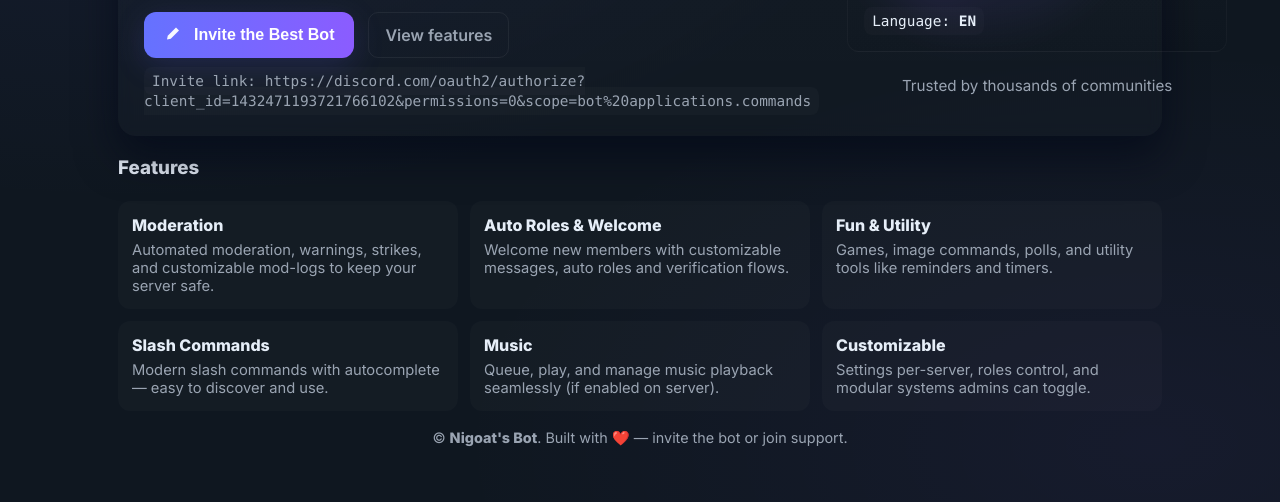
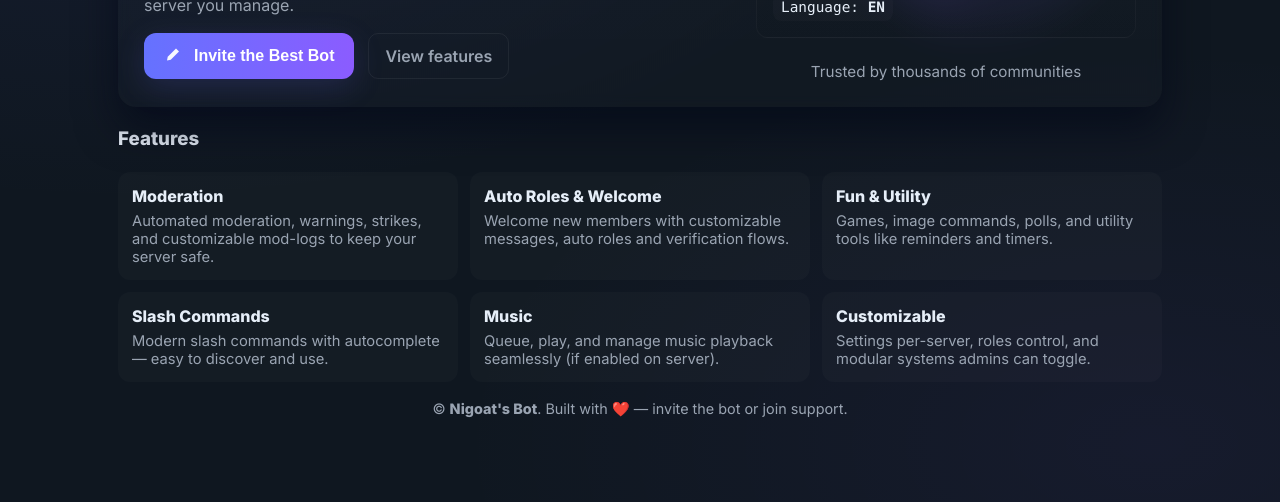
Before and after one commit to Nigoat123abc/nigoatsite, a plain HTML site: page index.html in a window 1280 px wide. Shown: the part 316-818 px from the top of the page. Drawn offline with Linux system fonts and the light colour scheme.

Commit message:
Remove invite link from hero section
Removed invite link display from the hero section.

```diff
--- a/index.html
+++ b/index.html
@@ -120,7 +120,6 @@
           <a class="secondary" id="docsBtn" href="#" onclick="scrollToFeatures()">View features</a>
         </div>
 
-        <div style="margin-top:12px;color:var(--muted)"><span class="monosmall" id="inviteSample">Invite link: &nbsp;—</span></div>
       </div>
 
       <aside class="hero-right" aria-label="Preview">
```
